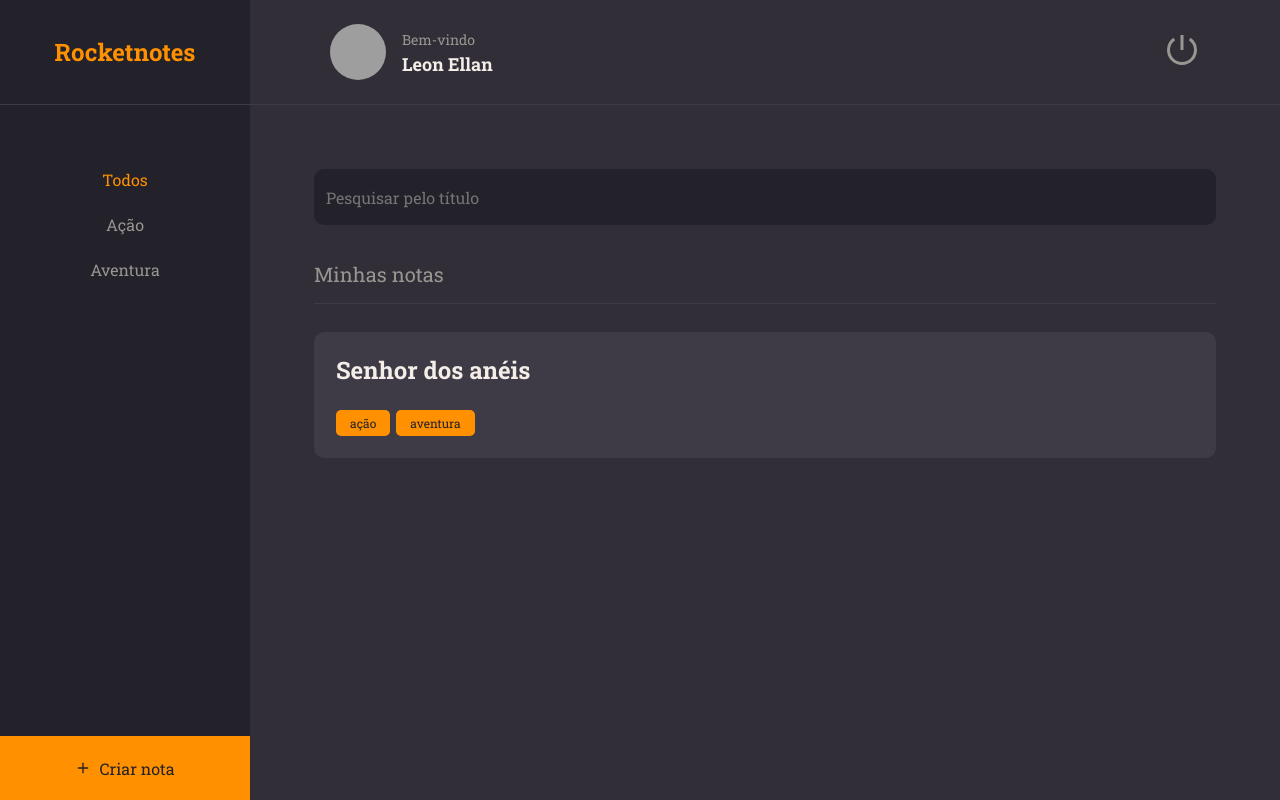
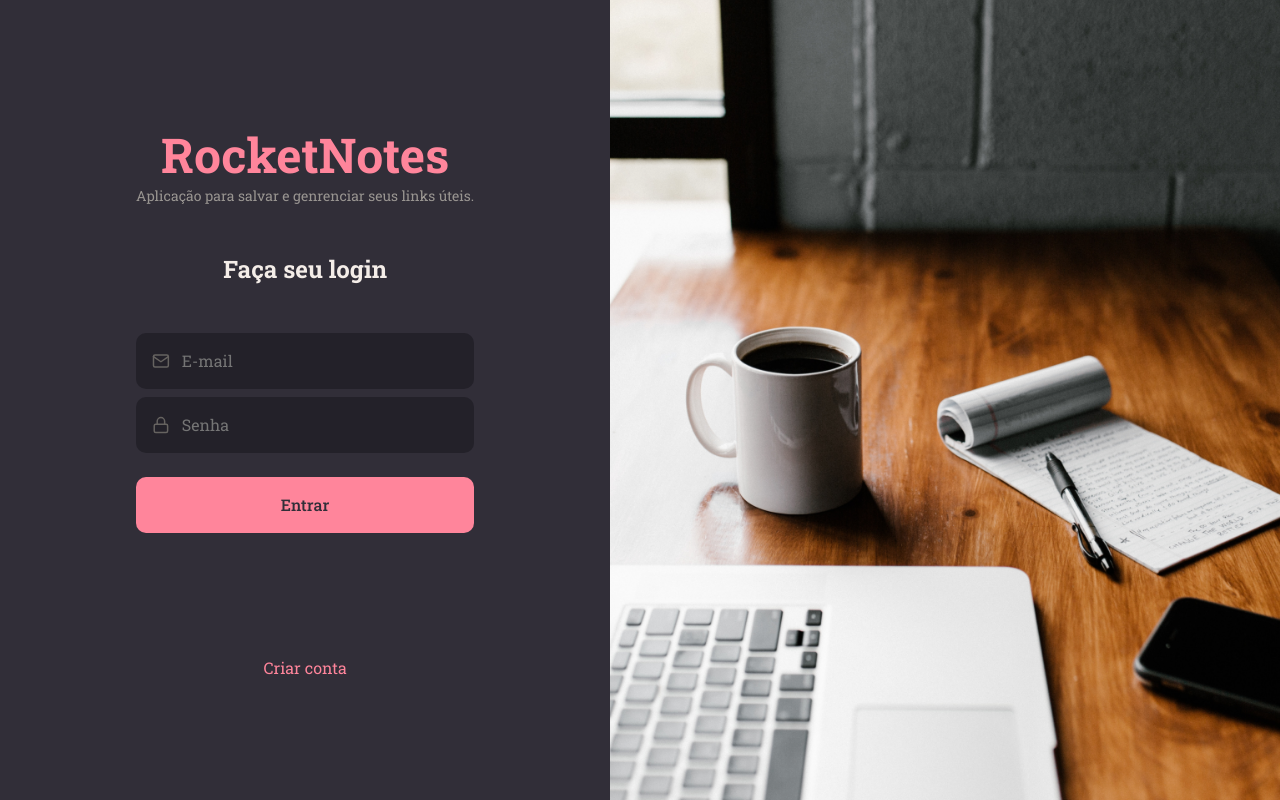
Before and after one commit to Leon-Ellan/rockectmovies-front, a React (Vite) app in the folder rocketmovies/: page / in a window 1280 px wide. Built offline with nearby package versions, Linux system fonts and the light colour scheme; grey boxes are pictures that could not be loaded.

Commit message:
updating color PINK

```diff
--- a/rocketmovies/src/components/Button/styles.js
+++ b/rocketmovies/src/components/Button/styles.js
@@ -2,7 +2,7 @@ import styled from 'styled-components';
 
 export const Container = styled.button`
   width: 100%;
-  background-color: ${({ theme }) => theme.COLORS.ORANGE};
+  background-color: ${({ theme }) => theme.COLORS.PINK};
   color: ${({ theme }) => theme.COLORS.BACKGROUND_800};
 
   height: 56px;
--- a/rocketmovies/src/components/ButtonText/styles.js
+++ b/rocketmovies/src/components/ButtonText/styles.js
@@ -4,6 +4,6 @@ import  styled  from "styled-components";
 export const Container = styled.button`
  background: none;
 font-size: 16px;
-color: ${({ theme, $isActive}) => $isActive ? theme.COLORS.ORANGE : theme.COLORS.GRAY_100};
+color: ${({ theme, $isActive}) => $isActive ? theme.COLORS.PINK : theme.COLORS.GRAY_100};
 border: none;
 `
--- a/rocketmovies/src/components/NoteItem/styles.js
+++ b/rocketmovies/src/components/NoteItem/styles.js
@@ -24,7 +24,7 @@ export const Container = styled.div`
   }
 
   .button-add {
-    color: ${({ theme }) => theme.COLORS.ORANGE};
+    color: ${({ theme }) => theme.COLORS.PINK};
   }
 
   > input {
--- a/rocketmovies/src/components/Tag/styles.js
+++ b/rocketmovies/src/components/Tag/styles.js
@@ -6,6 +6,6 @@ padding: 5px 14px;
 border-radius: 5px;
 margin-right: 6px;
 color: ${({ theme}) => theme.COLORS.BACKGROUND_900};
-background-color: ${({ theme}) => theme.COLORS.ORANGE};
+background-color: ${({ theme}) => theme.COLORS.PINK};
 
 `
--- a/rocketmovies/src/pages/Home/styles.js
+++ b/rocketmovies/src/pages/Home/styles.js
@@ -31,7 +31,7 @@ export const Brand = styled.div`
 
   > h1 {
     font-size: 24px;
-    color: ${({ theme }) => theme.COLORS.ORANGE};
+    color: ${({ theme }) => theme.COLORS.PINK};
   }
 
 `;
@@ -59,7 +59,7 @@ export const Content = styled.div`
 export const NewNote = styled(Link)`
   grid-area: newnote;
 
-  background-color: ${({ theme }) => theme.COLORS.ORANGE};
+  background-color: ${({ theme }) => theme.COLORS.PINK};
   color: ${({ theme }) => theme.COLORS.BACKGROUND_900};
 
   border: none;
--- a/rocketmovies/src/pages/Profile/styles.js
+++ b/rocketmovies/src/pages/Profile/styles.js
@@ -45,7 +45,7 @@ export const Avatar = styled.form`
   > label {
     width: 48px;
     height: 48px;
-    background-color: ${({ theme }) => theme.COLORS.ORANGE};
+    background-color: ${({ theme }) => theme.COLORS.PINK};
     border-radius: 50%;
     display: flex;
     align-items: center;
--- a/rocketmovies/src/pages/SignIn/styles.js
+++ b/rocketmovies/src/pages/SignIn/styles.js
@@ -18,7 +18,7 @@ export const Form = styled.form`
 
   > h1 {
     font-size: 48px;
-    color: ${({ theme }) => theme.COLORS.ORANGE};
+    color: ${({ theme }) => theme.COLORS.PINK};
   }
   > h2 {
     font-size: 24px;
@@ -31,7 +31,7 @@ export const Form = styled.form`
 
   > a {
     margin-top: 124px;
-    color: ${({ theme }) => theme.COLORS.ORANGE};
+    color: ${({ theme }) => theme.COLORS.PINK};
   }
 
 `
--- a/rocketmovies/src/pages/SignUp/styles.js
+++ b/rocketmovies/src/pages/SignUp/styles.js
@@ -18,7 +18,7 @@ export const Form = styled.form`
 
   > h1 {
     font-size: 48px;
-    color: ${({ theme }) => theme.COLORS.ORANGE};
+    color: ${({ theme }) => theme.COLORS.PINK};
   }
   > h2 {
     font-size: 24px;
@@ -31,7 +31,7 @@ export const Form = styled.form`
 
   > a {
     margin-top: 124px;
-    color: ${({ theme }) => theme.COLORS.ORANGE};
+    color: ${({ theme }) => theme.COLORS.PINK};
   }
 
 `
--- a/rocketmovies/src/routes/index.jsx
+++ b/rocketmovies/src/routes/index.jsx
@@ -6,7 +6,7 @@ import { AuthRoutes } from "./auth.routes";
 export function Routes() {
   return (
     <BrowserRouter>
-       <AppRoutes />
+       <AuthRoutes />
     </BrowserRouter>
   )
 }
--- a/rocketmovies/src/styles/theme.js
+++ b/rocketmovies/src/styles/theme.js
@@ -5,7 +5,7 @@ export default {
     BACKGROUND_700: "#3E3B47",
 
     WHITE: "#F4EDE8",
-    ORANGE: "#FF9000",
+    PINK: "#FF859B",
 
     GRAY_100: "#999591",
     GRAY_300: "#666360",
```
